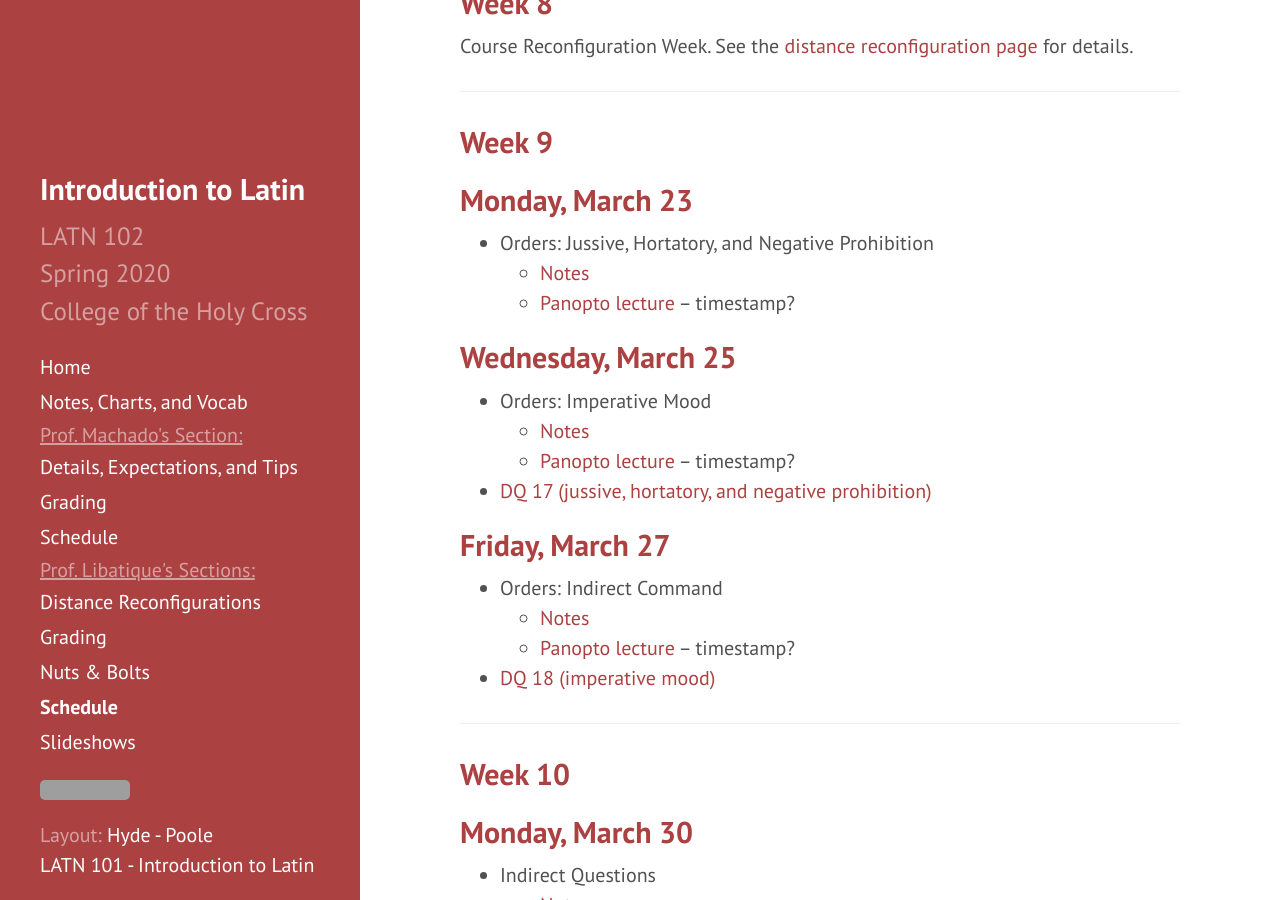
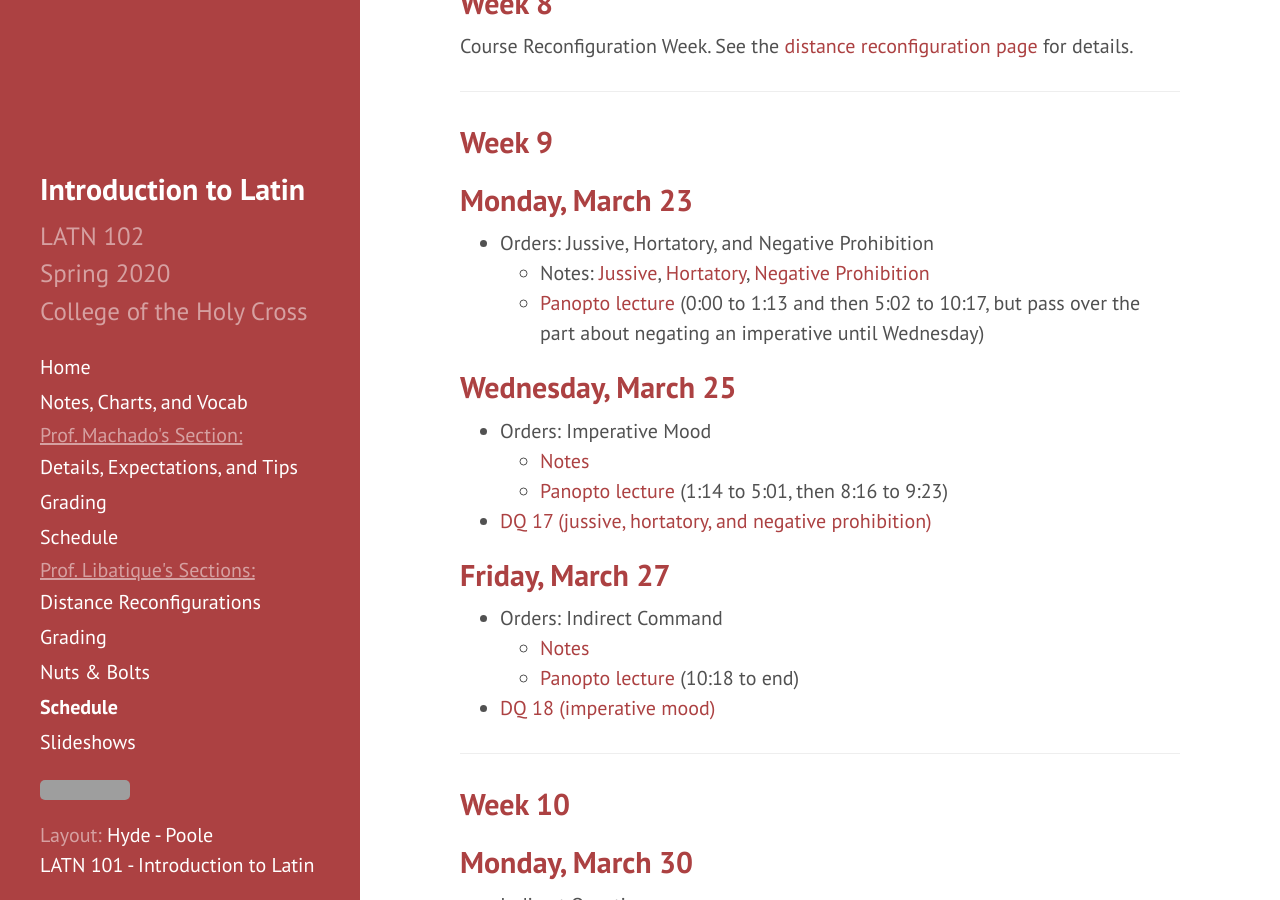
Before and after one commit to DLibatique/LATN102-S20, a Jekyll site: the page built from _pages/schedule-DL.md, in a window 1280 px wide and 900 px high, scrolled down 3914 px. Built offline with Jekyll 4.4.1, drawn with Linux system fonts in a browser that asks for light colours; grey boxes are pictures that could not be loaded.

Commit message:
added links

```diff
--- a/_pages/schedule-DL.md
+++ b/_pages/schedule-DL.md
@@ -138,19 +138,19 @@ Course Reconfiguration Week. See the [distance reconfiguration page](distance-DL
 
 ## Monday, March 23
 - Orders: Jussive, Hortatory, and Negative Prohibition
-  - [Notes](#)
-  - [Panopto lecture](#) -- timestamp?
+  - Notes: [Jussive](orders#jussive-subjunctive), [Hortatory](orders#hortatory-subjunctive), [Negative Prohibition](orders#negative-prohibition)
+  - [Panopto lecture](https://holycross.hosted.panopto.com/Panopto/Pages/Viewer.aspx?id=6aa9f902-13f1-450d-abb5-ab8101461e47) (0:00 to 1:13 and then 5:02 to 10:17, but pass over the part about negating an imperative until Wednesday)
 
 ## Wednesday, March 25
 - Orders: Imperative Mood
-  - [Notes](#)
-  - [Panopto lecture](#) -- timestamp?
+  - [Notes](orders#imperative-mood)
+  - [Panopto lecture](https://holycross.hosted.panopto.com/Panopto/Pages/Viewer.aspx?id=6aa9f902-13f1-450d-abb5-ab8101461e47) (1:14 to 5:01, then 8:16 to 9:23)
 - [DQ 17 (jussive, hortatory, and negative prohibition)](#)
 
 ## Friday, March 27
 - Orders: Indirect Command
-  - [Notes](#)
-  - [Panopto lecture](#) -- timestamp?
+  - [Notes](orders#indirect-command)
+  - [Panopto lecture](https://holycross.hosted.panopto.com/Panopto/Pages/Viewer.aspx?id=6aa9f902-13f1-450d-abb5-ab8101461e47) (10:18 to end)
 - [DQ 18 (imperative mood)](#)
 
 ***
@@ -159,20 +159,20 @@ Course Reconfiguration Week. See the [distance reconfiguration page](distance-DL
 
 ## Monday, March 30
 - Indirect Questions
-  - [Notes](#)
-  - [Panopto lecture](#)
+  - [Notes](indirect-questions)
+  - [Panopto lecture](https://holycross.hosted.panopto.com/Panopto/Pages/Viewer.aspx?id=025f15f8-50f8-4d09-a704-ab8200fb73b5)
 - [DQ 19 (indirect command)](#)
 
 ## Wednesday, April 01
 - Conditions
-  - [Notes](#)
+  - [Notes](conditions)
   - [Panopto lecture](#)
 - [DQ 20 (indirect questions)](#)
 - [Translation #3 "Due"](#)
 
 ## Friday, April 03
 - Conditions continued
-  - [Notes](#)
+  - [Notes](conditions)
   - [Panopto lecture](#)
 - [DQ 21 (conditions 1)](#)
 - [Composition #3 "Due"](#)
@@ -183,13 +183,13 @@ Course Reconfiguration Week. See the [distance reconfiguration page](distance-DL
 
 ## Monday, April 06
 - Comparative and Superlative Adjectives and Adverbs
-  - [Notes](#)
+  - [Notes](comparative-and-superlative)
   - [Panopto lecture](#)
 - [DQ 22 (conditions 2)](#)
 
 ## Wednesday, April 08
 - Comparative and Superlative Adjectives and Adverbs continued
-  - [Notes](#)
+  - [Notes](comparative-and-superlative)
   - [Panopto lecture](#)
 - [DQ 23 (comparative and superlative 1)](#)
 
```
Also changed, not shown: _pages/notes.md (+2 -1 lines).
